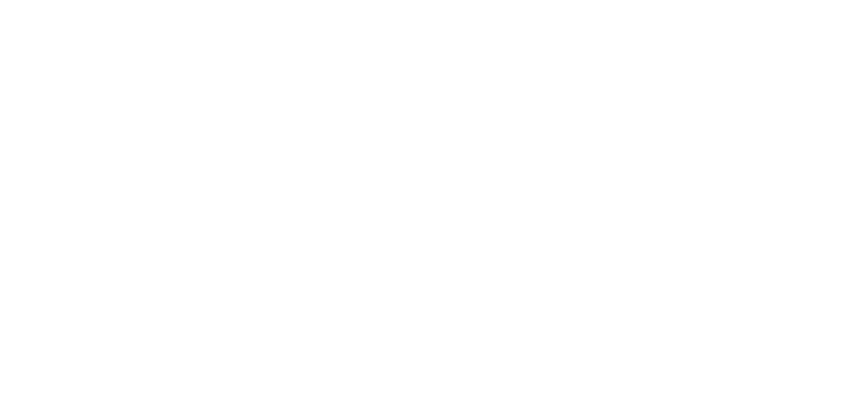
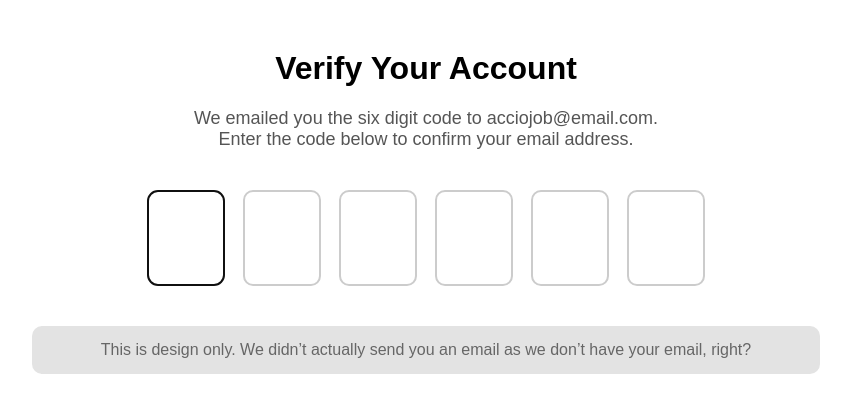
Before and after one commit to acciojob/OTP-rani-4524, a website: page main.html in a window 1280 px wide. Shown: the whole page, without its empty margins (214-1065 px from the left). Drawn offline with Linux system fonts and the light colour scheme.

Commit message:
created a submission

```diff
--- a/main.html
+++ b/main.html
@@ -7,6 +7,26 @@
 </head>
 
 <body>
+
+    <h1 id="verification_heading">Verify Your Account</h1>
+
+    <p id="verification_subtext">
+        We emailed you the six digit code to acciojob@email.com.<br>
+        Enter the code below to confirm your email address.
+    </p>
+
+    <div class="code-container">
+        <input type="text" maxlength="1" class="code" />
+        <input type="text" maxlength="1" class="code" />
+        <input type="text" maxlength="1" class="code" />
+        <input type="text" maxlength="1" class="code" />
+        <input type="text" maxlength="1" class="code" />
+        <input type="text" maxlength="1" class="code" />
+    </div>
+
+    <p class="note">
+        This is design only. We didn’t actually send you an email as we don’t have your email, right?
+    </p>
 	<!-- the entire body must be written by student -->
     <script type="text/javascript" src="./script.js">
 </script>
--- a/script.js
+++ b/script.js
@@ -1 +1,23 @@
 //your JS code here. If required.
+const inputs = document.querySelectorAll(".code");
+
+        inputs[0].focus();
+
+        inputs.forEach((input, index) => {
+            input.addEventListener("input", (e) => {
+                const value = e.target.value;
+
+                if (value.length === 1 && index < inputs.length - 1) {
+                    inputs[index + 1].focus();
+                }
+            });
+
+            input.addEventListener("keydown", (e) => {
+                if (e.key === "Backspace") {
+                    if (input.value === "" && index > 0) {
+                        inputs[index - 1].focus();
+                        inputs[index - 1].value = "";
+                    }
+                }
+            });
+        });
--- a/styles.css
+++ b/styles.css
@@ -1 +1,45 @@
 /*  your css code here. If applicable */
+
+        body {
+            font-family: Arial, sans-serif;
+            text-align: center;
+            margin-top: 50px;
+        }
+
+        #verification_heading {
+            font-size: 32px;
+            font-weight: bold;
+        }
+
+        #verification_subtext {
+            margin-top: 10px;
+            font-size: 18px;
+            color: #555;
+        }
+
+        .code-container {
+            margin-top: 40px;
+            display: flex;
+            justify-content: center;
+            gap: 18px;
+        }
+
+        .code {
+            width: 70px;
+            height: 90px;
+            font-size: 45px;
+            text-align: center;
+            border: 2px solid #ccc;
+            border-radius: 10px;
+        }
+
+        .note {
+            margin-top: 40px;
+            background: #e3e3e3;
+            padding: 15px;
+            width: 60%;
+            margin-left: auto;
+            margin-right: auto;
+            border-radius: 10px;
+            color: #666;
+        }
```
